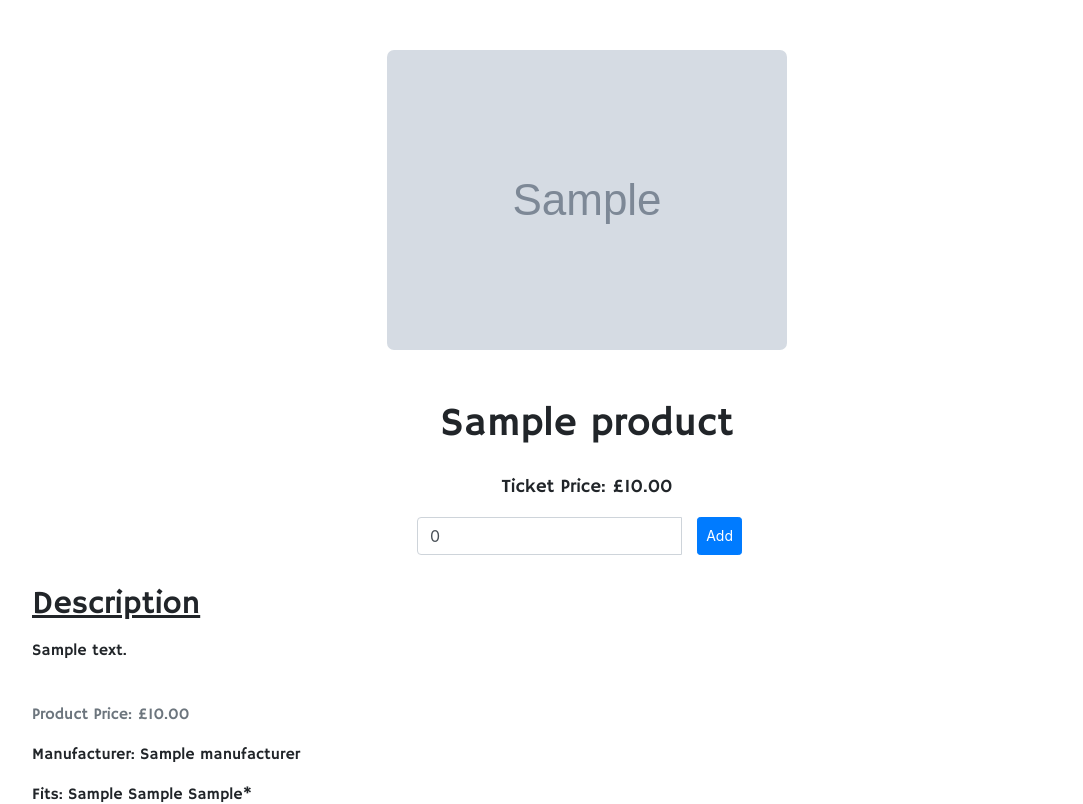
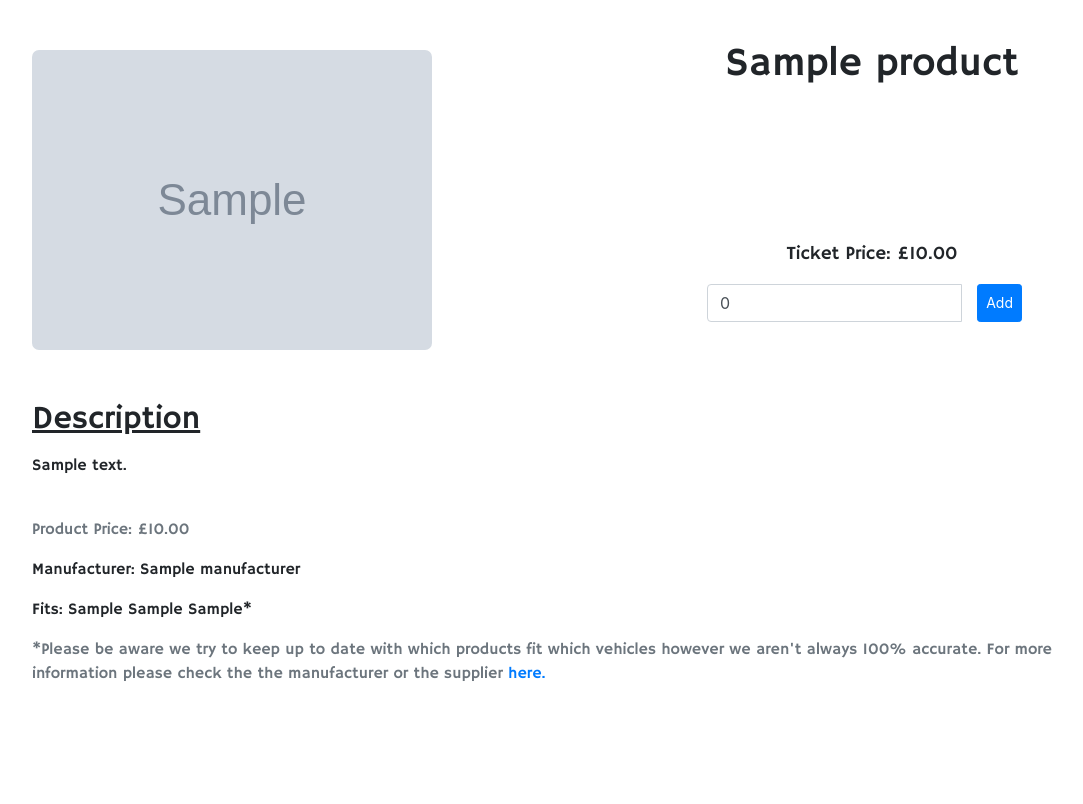
Before and after one commit to msped/projectparts, a Django app: page /tickets/1/ in a window 1280 px wide. Shown: the part 76-880 px from the top of the page, without its empty margins (53-1136 px from the left). Run offline with Django 3.2, Linux system fonts and the light colour scheme; tables that the repository leaves empty hold one stand-in row (values such as "Sample post"); grey boxes marked "Sample" are stand-in pictures; some libraries are stand-ins or nearby versions.

Commit message:
added two views for screen sizes

```diff
--- a/products/templates/product_detail.html
+++ b/products/templates/product_detail.html
@@ -8,6 +8,32 @@
 {% block title%}{{ product.name }}{% endblock title %}
 
 {% block content %}
+<div class="large-screen-view">
+    <div class="row">
+        <div class="col-6">
+            <img src="{{ product.img.url }}" class="img-fluid" alt="{{ product.name }}">
+        </div>
+        <div class="col-6 product-info">
+            <div class="product-name">
+                <h1>{{ product.name }}</h1>
+            </div>
+            <div class="select-tickets">
+                <div class="ticket-price">
+                    <p>Ticket Price: £{{ product.ticket_price }}</p>
+                </div>
+                <form method="post" class="text-center" action="{% url 'add_to_cart' product.id %}">
+                    {% csrf_token %}
+                    <div class="input-group offset-2 col-8">
+                        <input name="quantity" class="form-control" type="number" value="0" min="1" max="99">
+                        <button class="btn btn-sm btn-primary add-to-cart" type="submit">Add</button>
+                    </div>
+                </form>
+            </div>
+        </div>
+    </div>
+</div>
+
+<div class="mobile-view">
     <center>
         <img src="{{ product.img.url }}" class="img-fluid" alt="{{ product.name }}">
     </center>
@@ -24,6 +50,7 @@
                 <button class="btn btn-sm btn-primary add-to-cart" type="submit">Add</button>
             </div>
         </form>
+    </div>
 </div>
 
 <div class="description">
--- a/static/css/product_extra.css
+++ b/static/css/product_extra.css
@@ -13,6 +13,14 @@ img {
     margin: 50px 0;
 }
 
+.product-name {
+    height: 175px;
+}
+
+.product-info {
+    padding-top: 40px;
+}
+
 .ticket-price p, .product-price p {
     font-family: 'Hammersmith', sans-serif;
 }
@@ -26,7 +34,7 @@ img {
     font-size: 14pt;
 }
 
-.form-control {
+.input-group>.form-control {
     width: 25%;
 }
 
@@ -46,3 +54,21 @@ img {
     font-family: 'Hammersmith', sans-serif;
     font-size: 12pt;
 }
+
+.large-screen-view {
+    display: none;
+}
+
+@media (min-width: 768px) {
+    .large-screen-view {
+        display: initial;
+    }
+
+    .input-group>.form-control {
+        width: 35%;
+    }
+
+    .mobile-view {
+        display: none;
+    }
+}
```
Lines whose indentation alone changed are shown as unchanged.
